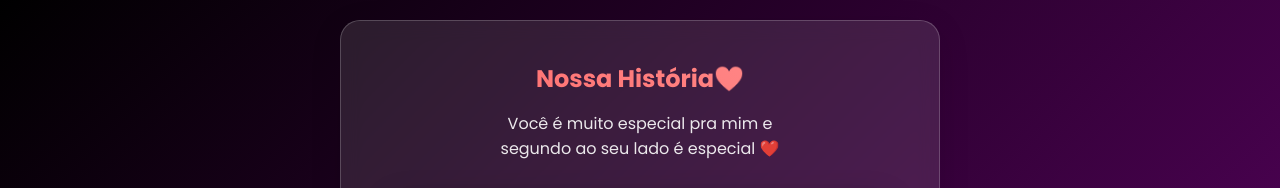
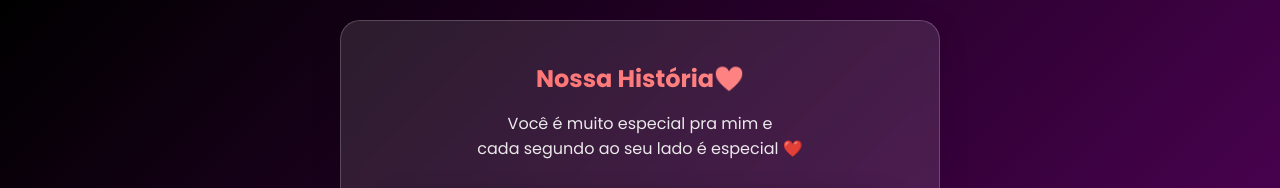
Before and after one commit to vinisoarescastro/meuamor, a plain HTML site: page index.html in a window 1280 px wide. Shown: the top 188 px of the page. Drawn offline with Linux system fonts and the light colour scheme.

Commit message:
correcao gramatical

```diff
--- a/index.html
+++ b/index.html
@@ -14,7 +14,7 @@
     <div class="floating-hearts" id="heartsContainer"></div>
     <div class="container">
         <h1>Nossa História❤️</h1>
-        <p class="subtitle">Você é muito especial pra mim e<br>segundo ao seu lado é especial ❤️</p>
+        <p class="subtitle">Você é muito especial pra mim e<br>cada segundo ao seu lado é especial ❤️</p>
 
         <!-- Slideshow de fotos -->
         <div class="slideshow-container">
```
